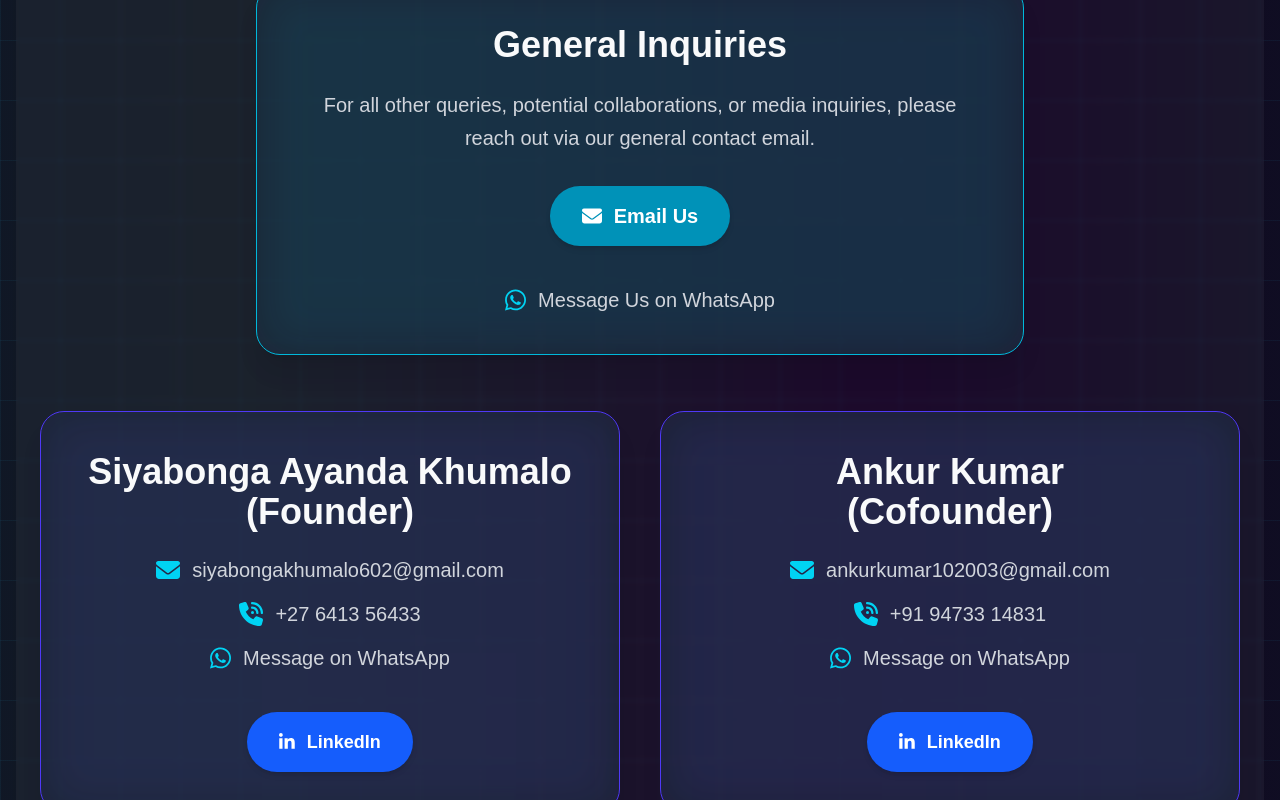
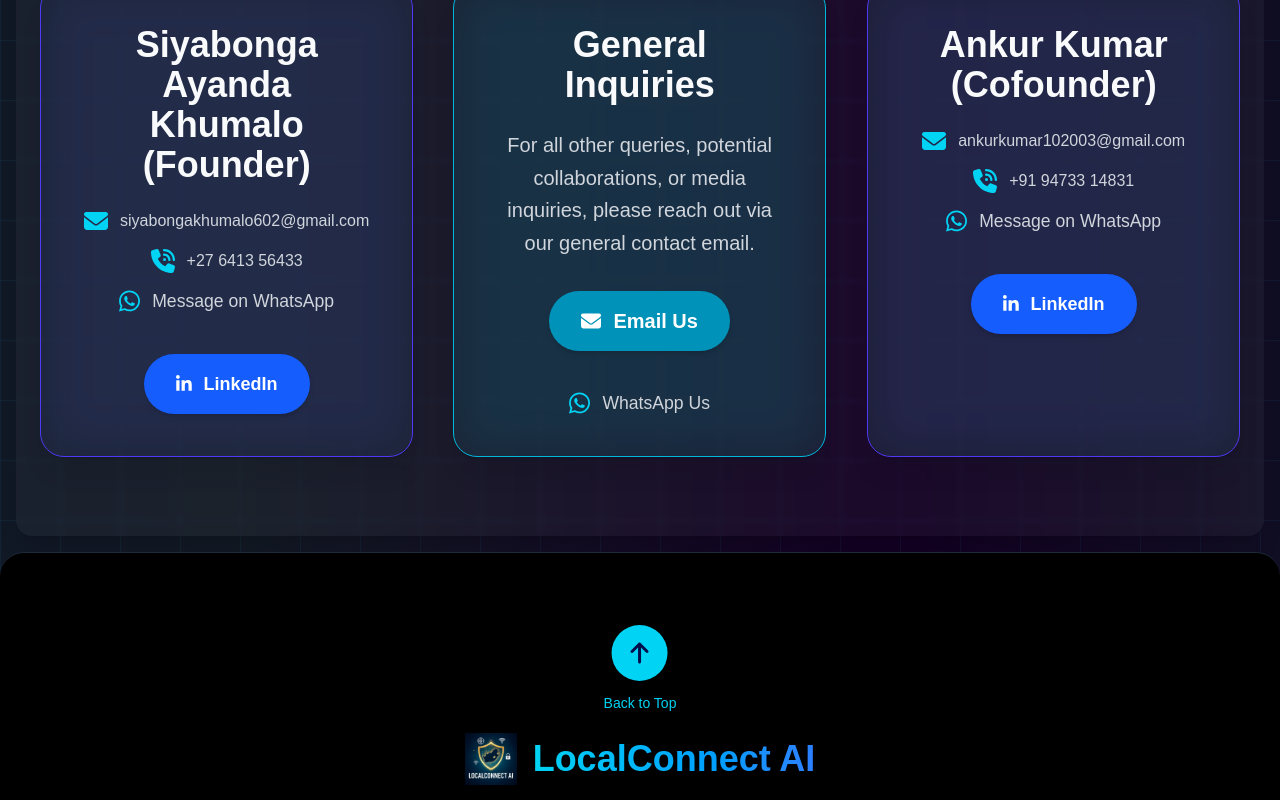
Before and after one commit to nazlul/localconnectai, a Next.js app: page / in a window 1280 px wide. Shown: the part 6140-6940 px from the top of the page. Built offline with nearby package versions, Linux system fonts and the light colour scheme.

Commit message:
redesigned layout

```diff
--- a/src/components/Contact.tsx
+++ b/src/components/Contact.tsx
@@ -74,11 +74,62 @@
           passion can help shape the future of financial integrity.
         </FadeSlideUp>
 
-        <div className="mb-14">
+        <div className="grid grid-cols-1 lg:grid-cols-3 gap-10">
+
+
+          <FadeSlideUp
+            threshold={0.1}
+            delay={0.03}
+            className="bg-gray-800/70 hover:shadow-[0_0_25px_5px_rgba(99,102,241,0.5)] transition duration-300 p-10 rounded-3xl shadow-xl border border-indigo-600 relative overflow-x-hidden group"
+          >
+            <div className="absolute inset-0 bg-indigo-500 opacity-10 blur-xl transition duration-300 group-hover:opacity-15 z-0" />
+            <div className="relative z-10">
+              <h3 className="text-3xl sm:text-4xl font-bold mb-6 text-gray-50">
+                Siyabonga Ayanda Khumalo (Founder)
+              </h3>
+              <div className="space-y-4">
+                <p className="text-xl text-gray-300 flex items-center justify-center">
+                  <FontAwesomeIcon icon={faEnvelope} className="text-cyan-400 text-lg md:text-2xl mr-3" />
+                  <a
+                    href="https://mail.google.com/mail/?view=cm&fs=1&to=siyabongakhumalo602@gmail.com"
+                    className="hover:text-cyan-400 transition text-[1rem]"
+                  >
+                    siyabongakhumalo602@gmail.com
+                  </a>
+                </p>
+                <p className="text-xl text-gray-300 flex items-center justify-center">
+                  <FontAwesomeIcon icon={faPhoneVolume} className="text-cyan-400 text-2xl mr-3" />
+                  <a href="tel:+27641356433" className="hover:text-cyan-400 transition text-[1rem]">
+                    +27 6413 56433
+                  </a>
+                </p>
+                <p className="text-xl text-gray-300 flex items-center justify-center">
+                  <FontAwesomeIcon icon={faWhatsapp} className="text-cyan-400 text-2xl mr-3" />
+                  <a
+                    href="https://wa.me/27641356433"
+                    target="_blank"
+                    rel="noopener noreferrer"
+                    className="hover:text-cyan-400 transition text-[1.1rem]"
+                  >
+                    Message on WhatsApp
+                  </a>
+                </p>
+                <a
+                  href="https://www.linkedin.com/in/siyabonga-khumalo-7b9a25254"
+                  target="_blank"
+                  rel="noopener noreferrer"
+                  className="inline-flex items-center justify-center bg-blue-600 hover:bg-blue-700 text-white font-bold py-4 px-8 rounded-full text-lg transition duration-300 shadow-md mt-6"
+                >
+                  <FontAwesomeIcon icon={faLinkedinIn} className="mr-3" /> LinkedIn
+                </a>
+              </div>
+            </div>
+          </FadeSlideUp>
+
           <FadeSlideUp
             threshold={0.1}
             delay={0.02}
-            className="bg-gray-800/70 p-10 rounded-3xl shadow-xl border border-cyan-500 hover:shadow-[0_0_25px_5px_rgba(6,182,212,0.5)] transition duration-300 relative overflow-x-hidden group max-w-3xl mx-auto"
+            className="bg-gray-800/70 p-10 rounded-3xl shadow-xl border border-cyan-500 hover:shadow-[0_0_25px_5px_rgba(6,182,212,0.5)] transition duration-300 relative overflow-x-hidden group"
           >
             <div className="absolute inset-0 bg-cyan-500 opacity-10 blur-xl transition duration-300 group-hover:opacity-15 z-0" />
             <div className="relative z-10">
@@ -101,62 +152,11 @@
                   href="https://wa.me/27641356433"
                   target="_blank"
                   rel="noopener noreferrer"
-                  className="hover:text-cyan-400 transition"
+                  className="hover:text-cyan-400 transition text-[1.1rem]"
                 >
-                  Message Us on WhatsApp
+                  WhatsApp Us
                 </a>
               </p>
-            </div>
-          </FadeSlideUp>
-        </div>
-
-        <div className="grid grid-cols-1 md:grid-cols-2 gap-10">
-          <FadeSlideUp
-            threshold={0.1}
-            delay={0.03}
-            className="bg-gray-800/70 hover:shadow-[0_0_25px_5px_rgba(99,102,241,0.5)] transition duration-300 p-10 rounded-3xl shadow-xl border border-indigo-600 relative overflow-x-hidden group"
-          >
-            <div className="absolute inset-0 bg-indigo-500 opacity-10 blur-xl transition duration-300 group-hover:opacity-15 z-0" />
-            <div className="relative z-10">
-              <h3 className="text-3xl sm:text-4xl font-bold mb-6 text-gray-50">
-                Siyabonga Ayanda Khumalo (Founder)
-              </h3>
-              <div className="space-y-4">
-                <p className="text-xl text-gray-300 flex items-center justify-center">
-                  <FontAwesomeIcon icon={faEnvelope} className="text-cyan-400 text-lg md:text-2xl mr-3" />
-                  <a
-                    href="https://mail.google.com/mail/?view=cm&fs=1&to=siyabongakhumalo602@gmail.com"
-                    className="hover:text-cyan-400 transition"
-                  >
-                    siyabongakhumalo602@gmail.com
-                  </a>
-                </p>
-                <p className="text-xl text-gray-300 flex items-center justify-center">
-                  <FontAwesomeIcon icon={faPhoneVolume} className="text-cyan-400 text-2xl mr-3" />
-                  <a href="tel:+27641356433" className="hover:text-cyan-400 transition">
-                    +27 6413 56433
-                  </a>
-                </p>
-                <p className="text-xl text-gray-300 flex items-center justify-center">
-                  <FontAwesomeIcon icon={faWhatsapp} className="text-cyan-400 text-2xl mr-3" />
-                  <a
-                    href="https://wa.me/27641356433"
-                    target="_blank"
-                    rel="noopener noreferrer"
-                    className="hover:text-cyan-400 transition"
-                  >
-                    Message on WhatsApp
-                  </a>
-                </p>
-                <a
-                  href="https://www.linkedin.com/in/siyabonga-khumalo-7b9a25254"
-                  target="_blank"
-                  rel="noopener noreferrer"
-                  className="inline-flex items-center justify-center bg-blue-600 hover:bg-blue-700 text-white font-bold py-4 px-8 rounded-full text-lg transition duration-300 shadow-md mt-6"
-                >
-                  <FontAwesomeIcon icon={faLinkedinIn} className="mr-3" /> LinkedIn
-                </a>
-              </div>
             </div>
           </FadeSlideUp>
 
@@ -175,14 +175,14 @@
                   <FontAwesomeIcon icon={faEnvelope} className="text-cyan-400 text-lg md:text-2xl mr-3" />
                   <a
                     href="https://mail.google.com/mail/?view=cm&fs=1&to=ankurkumar102003@gmail.com"
-                    className="hover:text-cyan-400 transition"
+                    className="hover:text-cyan-400 transition text-[1rem]"
                   >
                     ankurkumar102003@gmail.com
                   </a>
                 </p>
                 <p className="text-xl text-gray-300 flex items-center justify-center">
                   <FontAwesomeIcon icon={faPhoneVolume} className="text-cyan-400 text-2xl mr-3" />
-                  <a href="tel:+919473314831" className="hover:text-cyan-400 transition">
+                  <a href="tel:+919473314831" className="hover:text-cyan-400 transition text-[1rem]">
                     +91 94733 14831
                   </a>
                 </p>
@@ -192,7 +192,7 @@
                     href="https://wa.me/919473314831"
                     target="_blank"
                     rel="noopener noreferrer"
-                    className="hover:text-cyan-400 transition"
+                    className="hover:text-cyan-400 transition text-[1.1rem]"
                   >
                     Message on WhatsApp
                   </a>
```
